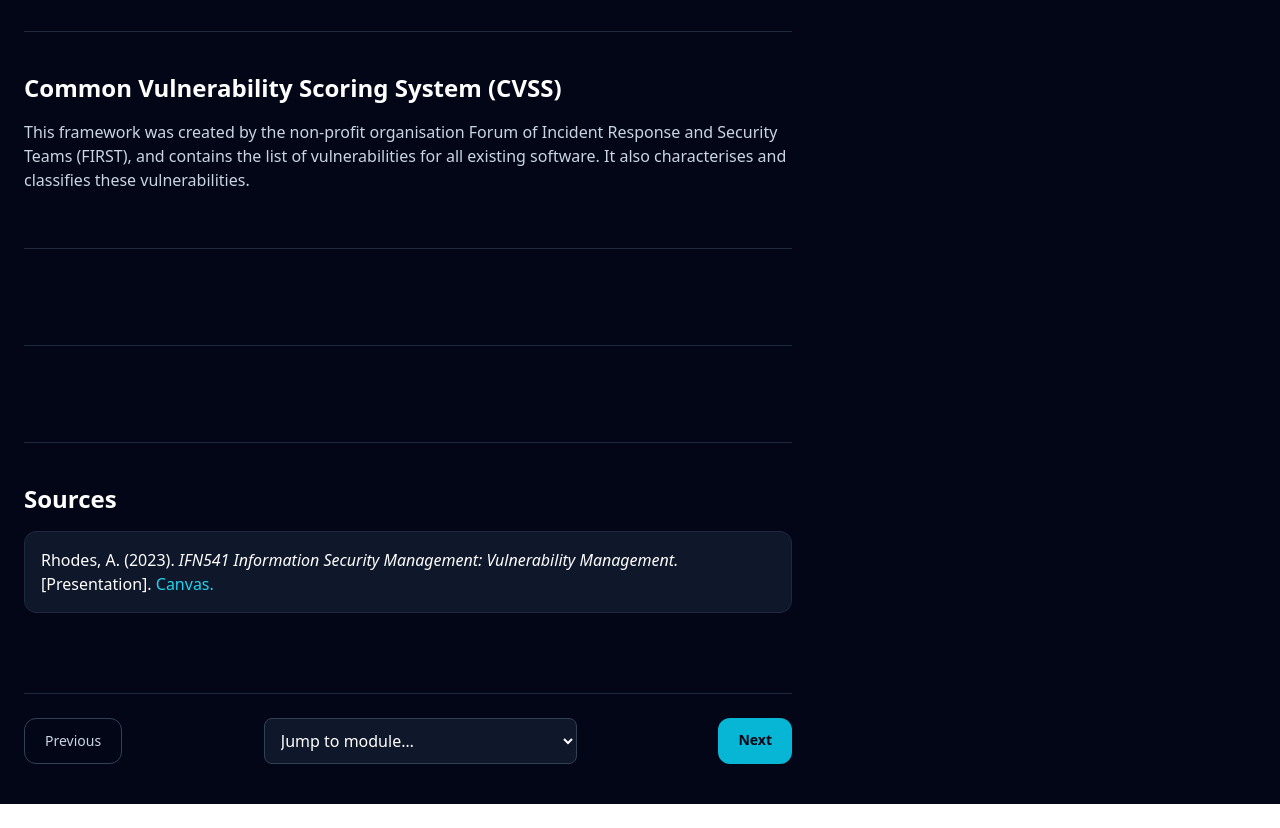
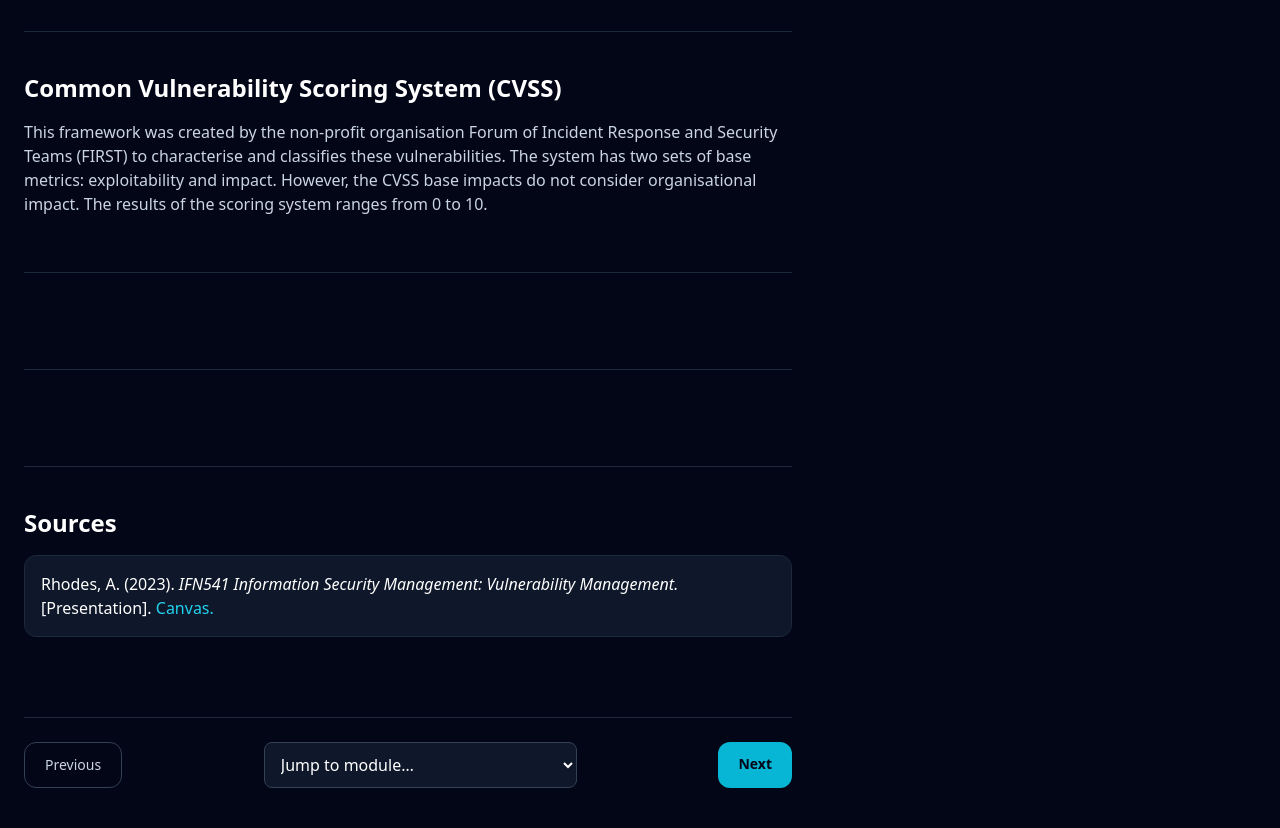
Before and after one commit to thedevarchive/shieldalert-security-dashboard, a Nuxt app: page /courses/infosec-mgmt/module5 in a window 1280 px wide. Shown: the part 900-1728 px from the top of the page. Before the commit the page ends 1704 px from the top, so only its background shows below. Built offline with nearby package versions, Linux system fonts and the light colour scheme.

Commit message:
Added content to module 5 of InfoSec course

```diff
--- a/app/pages/courses/infosec-mgmt/module5.vue
+++ b/app/pages/courses/infosec-mgmt/module5.vue
@@ -83,11 +83,9 @@ const sections = [
                     </h2>
 
                     <p class="mb-4 text-slate-300">
-                        This framework was created by the non-profit organisation Forum of Incident Response and Security Teams (FIRST), and contains the list of vulnerabilities for all existing software.
-                        It also characterises and classifies these vulnerabilities.
-                    </p>
-
-                    <p class="mb-4 text-slate-300">
+                        This framework was created by the non-profit organisation Forum of Incident Response and Security Teams (FIRST) to characterise and classifies these vulnerabilities.
+                        The system has two sets of base metrics: exploitability and impact. However, the CVSS base impacts do not consider organisational impact.
+                        The results of the scoring system ranges from 0 to 10.
                     </p>
                 </section>
 
```
